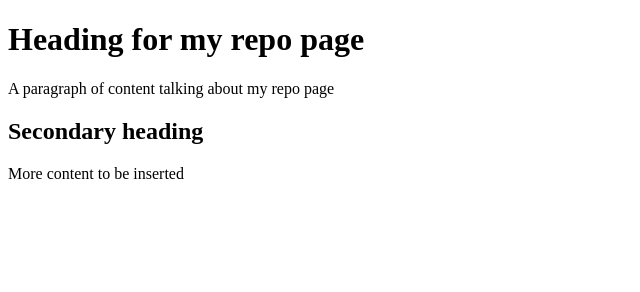
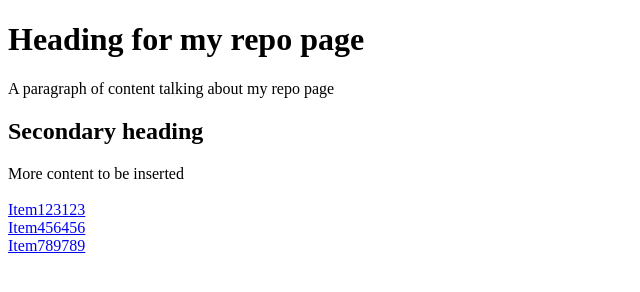
Before and after one commit to rorinsjl/p02-git-repos, a plain HTML site: page index.html in a window 1280 px wide. Shown: the whole page, without its empty margins (0-640 px from the left). Drawn offline with Linux system fonts and the light colour scheme.

Commit message:
added nav bar

```diff
--- a/index.html
+++ b/index.html
@@ -15,6 +15,9 @@
 		<h3></h3>
 
 		<nav>
+			<div><a href="#1">Item123123</a></div>
+			<div><a href="#1">Item456456</a></div>
+			<div><a href="#1">Item789789</a></div>
 		</nav>
 		<nav>
 		</nav>
```
